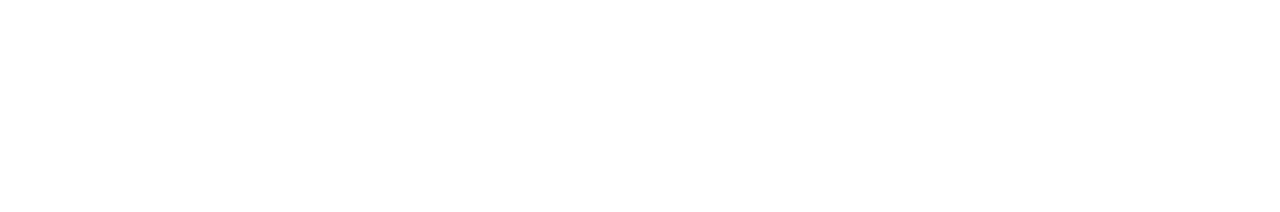
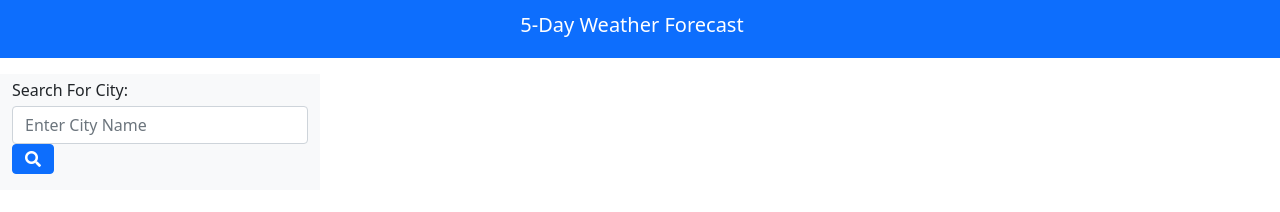
Before and after one commit to jalarcon95/5-Day-Weather-Forecast, a plain HTML site: page index.html in a window 1280 px wide. Drawn offline with nearby package versions, Linux system fonts and the light colour scheme.

Commit message:
finished structuring HTML page

```diff
--- a/index.html
+++ b/index.html
@@ -1,13 +1,59 @@
 <html lang="en">
 
-<head>
-    <meta charset="UTF-8"/>
-    <meta name="viewport" content="width=device-width , initial-scale=1.0"/>
-    <title> 5-Day Weather Forecast</title>
+    <head>
+        <meta charset="UTF-8"/>
+        <meta name="viewport" content="width=device-width , initial-scale=1.0"/>
+        <link rel="stylesheet" href="https://cdn.jsdelivr.net/npm/bootstrap@5.1.3/dist/css/bootstrap.min.css"/>
+        <link rel="stylesheet" href="https://use.fontawesome.com/releases/v5.8.1/css/all.css"/>
+        <link rel="stylesheet" href="assets/css/style.css"/>
+        <title> 5-Day Weather Forecast</title>
+    </head>
 
-    <link href="https://cdn.jsdelivr.net/npm/bootstrap@5.1.3/dist/css/bootstrap.min.css" rel="stylesheet">
-    <link href="https://use.fontawesome.com/releases/v5.8.1/css/all.css" rel="stylesheet" />
-    <link rel="stylesheet" href="assets/css/style.css"/>
+    <body>
 
-</head>
+        <nav class="navbar navbar-light bg-primary text-center">
+            <span class="navbar-brand mb-50 w-100 h1 text-white"> 5-Day Weather Forecast </span>
+        </nav>
+
+        <div class="container-fluid">
+            <div class="row">
+
+                <div class="col-md-3 bg-light mt-3">
+
+                    <p class="search-instructions my-1"> Search For City: </p>
+
+                    <form id="city-form">
+                        <div class="input-container">
+                            <input id="city-input" type="text" class="form-control" placeholder="Enter City Name" aria-label="Enter City Name">
+                            <div class="input-box-append">
+                                <button class="btn btn-primary" type="submit" id="search-button">
+                                    <i class="fas fa-search"></i>
+                                </button>
+                            </div>
+                        </div>
+                    </form>
+
+                    <div id="search-history" class="mt-3">
+                    </div>
+
+                </div>
+
+                <div class="col-md-9 mt-2">
+                    <div class="row">
+                        <div id="current-container">
+                        </div>
+                    </div>
+
+                    <h3 id="five-day" class="mt-1"></h3>
+                    <div id-="forecast-container" class="row">
+                    </div>
+                </div>
+            </div>
+
+        </div>
+
+        <script src="https://cdnjs.cloudflare.com/ajax/libs/moment.js/2.24.0/moment.min.js"></script>
+        <script src="./assets/js/script.js"></script>
+
+    </body>
 </html>
```
